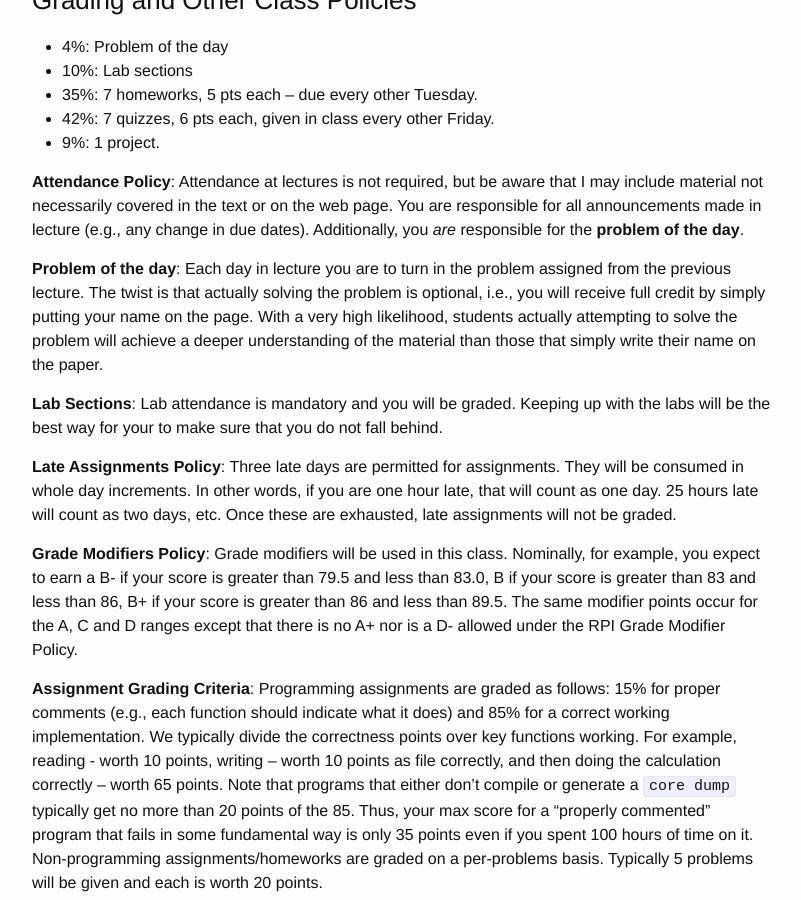
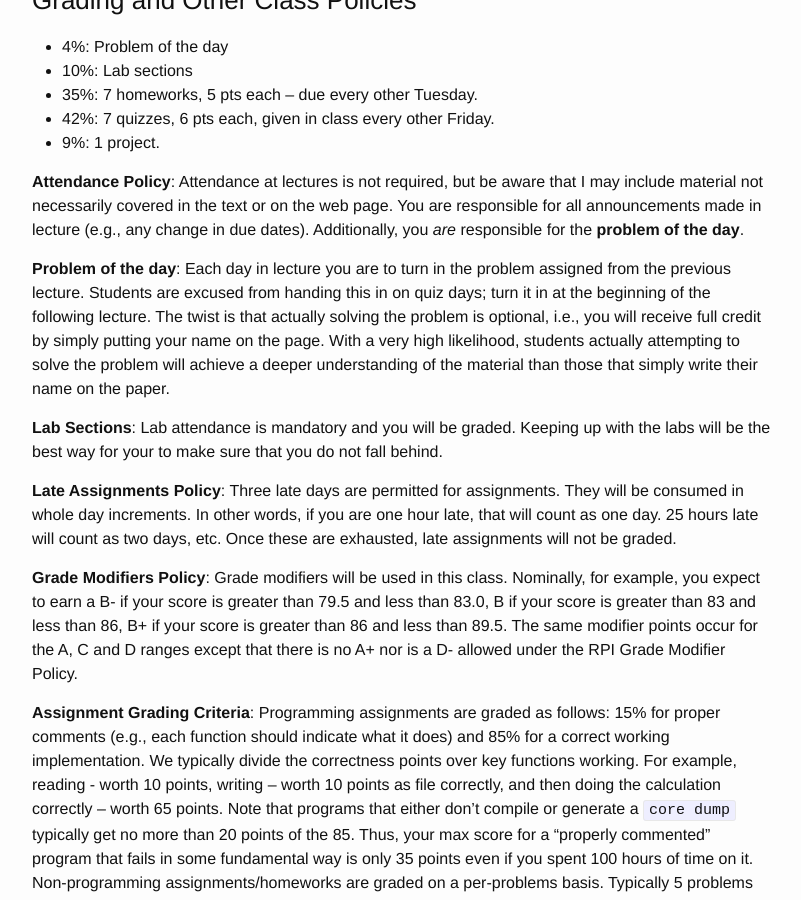
Before and after one commit to RPI-CSCI-2500-2016-Spring/RPI-CSCI-2500-2016-Spring.github.io, a Jekyll site: the page built from syllabus.md, in a window 1280 px wide and 900 px high, scrolled down 1878 px. Shown: the whole window, without its empty margins (238-1039 px from the left). Built offline with Jekyll 4.4.1, drawn with Linux system fonts in a browser that asks for light colours.

Commit message:
Notes on PotD

```diff
--- a/syllabus.md
+++ b/syllabus.md
@@ -87,6 +87,7 @@ made in lecture (e.g., any change in due dates).
 Additionally, you *are* responsible for the **problem of the day**.
 
 **Problem of the day**: Each day in lecture you are to turn in the problem assigned from the previous lecture.
+Students are excused from handing this in on quiz days; turn it in at the beginning of the following lecture.
 The twist is that actually solving the problem is optional, i.e., you will receive full credit by simply putting your name on the page.
 With a very high likelihood, students actually attempting to solve the problem will achieve a deeper understanding of the material than those that simply write their name on the paper.
 
```
